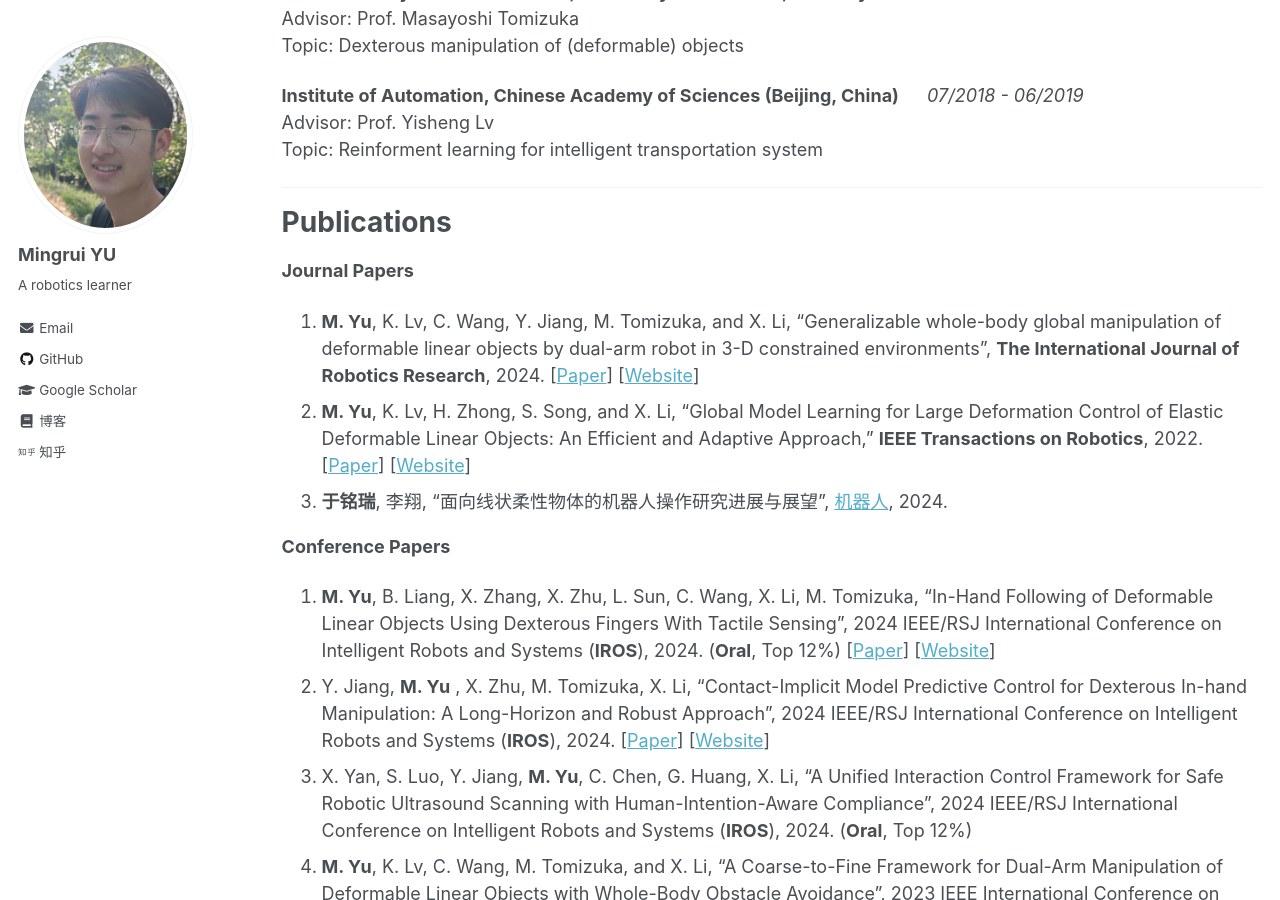
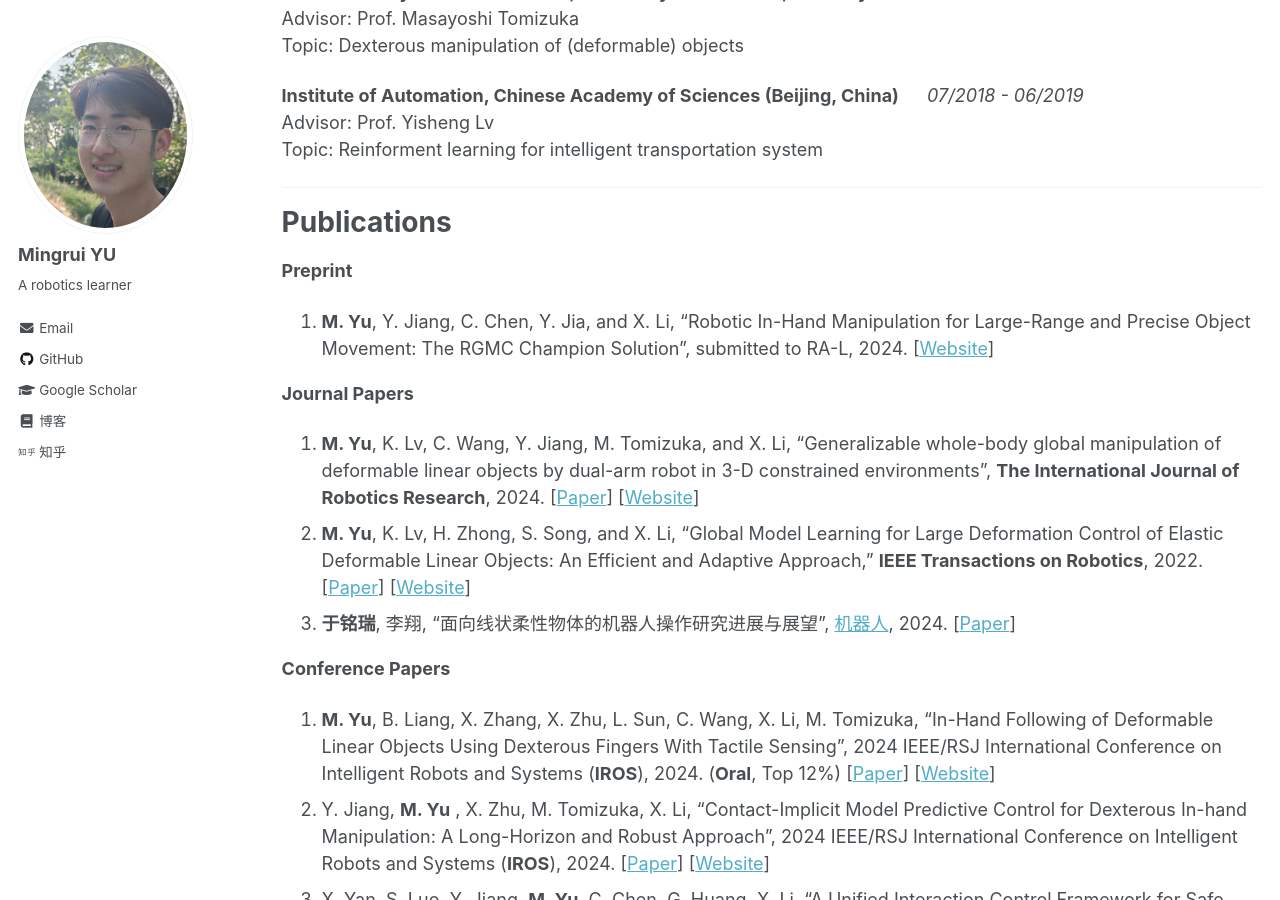
Before and after one commit to Mingrui-Yu/Mingrui-Yu.github.io, a Jekyll site: the page built from _pages/about.md, in a window 1280 px wide and 900 px high, scrolled down 1028 px. Built offline with Jekyll 4.4.1, drawn with Linux system fonts in a browser that asks for light colours.

Commit message:
Update about.md

```diff
--- a/_pages/about.md
+++ b/_pages/about.md
@@ -52,11 +52,15 @@ Topic: Reinforment learning for intelligent transportation system
 
 # Publications
 
+**Preprint**
+
+1. **M. Yu**, Y. Jiang, C. Chen, Y. Jia, and X. Li, "Robotic In-Hand Manipulation for Large-Range and Precise Object Movement: The RGMC Champion Solution", submitted to RA-L, 2024. [[Website](https://rgmc-xl-team.github.io/ingrasp_manipulation/)]
+
 **Journal Papers**
 
 1. **M. Yu**, K. Lv, C. Wang, Y. Jiang, M. Tomizuka, and X. Li, "Generalizable whole-body global manipulation of deformable linear objects by dual-arm robot in 3-D constrained environments", **The International Journal of Robotics Research**, 2024. [[Paper](https://arxiv.org/abs/2310.09899)] [[Website](https://mingrui-yu.github.io/DLO_planning_2/)]
 2. **M. Yu**, K. Lv, H. Zhong, S. Song, and X. Li, "Global Model Learning for Large Deformation Control of Elastic Deformable Linear Objects: An Efficient and Adaptive Approach," **IEEE Transactions on Robotics**, 2022. [[Paper](https://arxiv.org/abs/2205.04004)] [[Website](https://mingrui-yu.github.io/shape_control_DLO_2/)]
-3. **于铭瑞**, 李翔, "面向线状柔性物体的机器人操作研究进展与展望", [机器人](https://robot.sia.cn/), 2024.
+3. **于铭瑞**, 李翔, "面向线状柔性物体的机器人操作研究进展与展望", [机器人](https://robot.sia.cn/), 2024. [[Paper](https://robot.sia.cn/article/doi/10.13973/j.cnki.robot.240139)]
 
 **Conference Papers**
 
```
